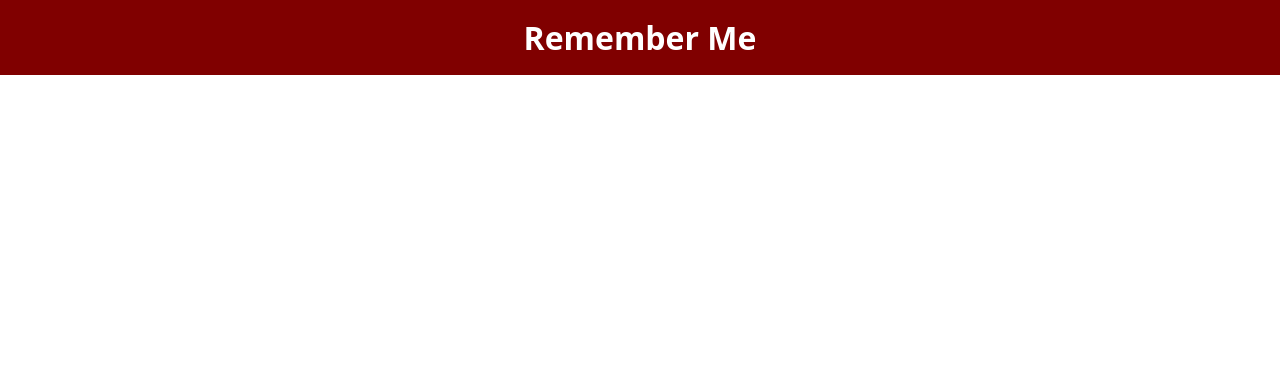
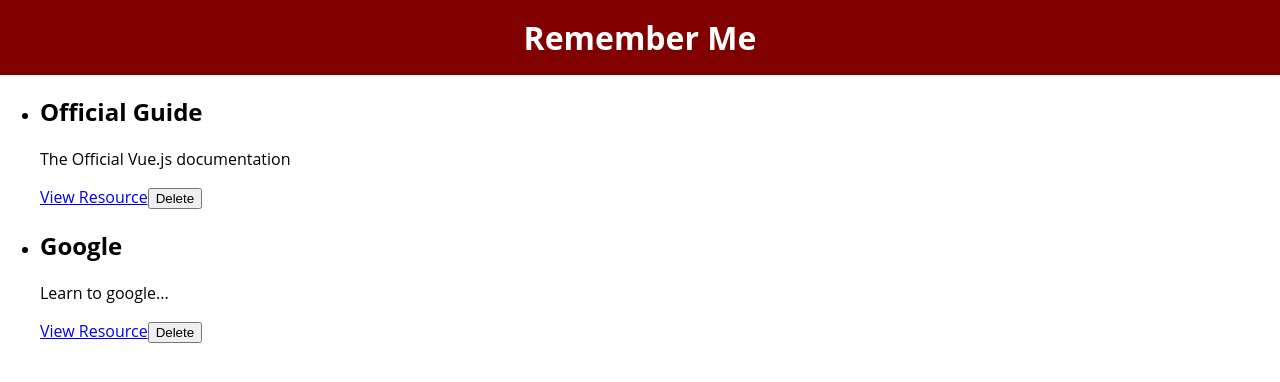
Before and after one commit to skherad/ResourcesApp, a Vue app: page / in a window 1280 px wide. Shown: the top 382 px of the page. Built offline with nearby package versions, Linux system fonts and the light colour scheme.

Commit message:
resource card

```diff
--- a/src/App.vue
+++ b/src/App.vue
@@ -1,12 +1,42 @@
 <template>
     <TheHeader />
+    <ul v-for="resource in storedResources" :key="resource.id">
+        <ResourceCard :id="resource.id" :title="resource.title" :description="resource.description" :link="resource.link" @delete-resource="removeResource"/>
+    </ul>
 </template>
 
 <script>
 import TheHeader from './components/TheHeader.vue'
+import ResourceCard from './components/ResourceCard.vue'
+
 export default {
     components: {
-        TheHeader
+        TheHeader,
+        ResourceCard,
+    },
+    data(){
+        return {
+            storedResources: [
+                {
+                    id: '1',
+                    title: 'Official Guide',
+                    description: 'The Official Vue.js documentation',
+                    link: 'https://vuejs.org/guide/introduction.html'
+                },
+                {
+                    id: '2',
+                    title: 'Google',
+                    description: 'Learn to google...',
+                    link: 'https://vuejs.org/guide/introduction.html'
+                },
+            ]
+        }
+    },
+    methods: {
+        removeResource(id) {
+            let selectedResource = this.storedResources.filter(e=>e.id===id)
+            console.log('remove ', selectedResource)
+        }
     }
 }
 </script>
--- /dev/null
+++ b/src/components/ResourceCard.vue
@@ -0,0 +1,46 @@
+<template>
+    <li class="resource__card">
+        <h2 class="resource__title"> {{ title }} </h2>
+        <p class="resource__desc"> {{ description }} </p>
+        <a :href=link class="resource__link">View Resource</a>
+        <button @click="deleteResource(id)">Delete</button>
+    </li>
+</template>
+
+<script>
+export default {
+    props: {
+        title: {
+            type: String,
+            required: true
+        },
+        description: {
+            type: String,
+            required: true
+        },
+        link: {
+            type: String,
+            required: true
+        },
+        id: {
+            type: String,
+            required: true
+        }
+    },
+    emits: {
+        'delete-resource': function(id) {
+            if(id) {
+                return true
+            } else {
+                console.log('resource id is missing')
+                return false
+            }
+        }
+    },
+    methods: {
+        deleteResource(){
+            this.$emit('delete-resource', this.id)
+        }
+    }
+}
+</script>
```
